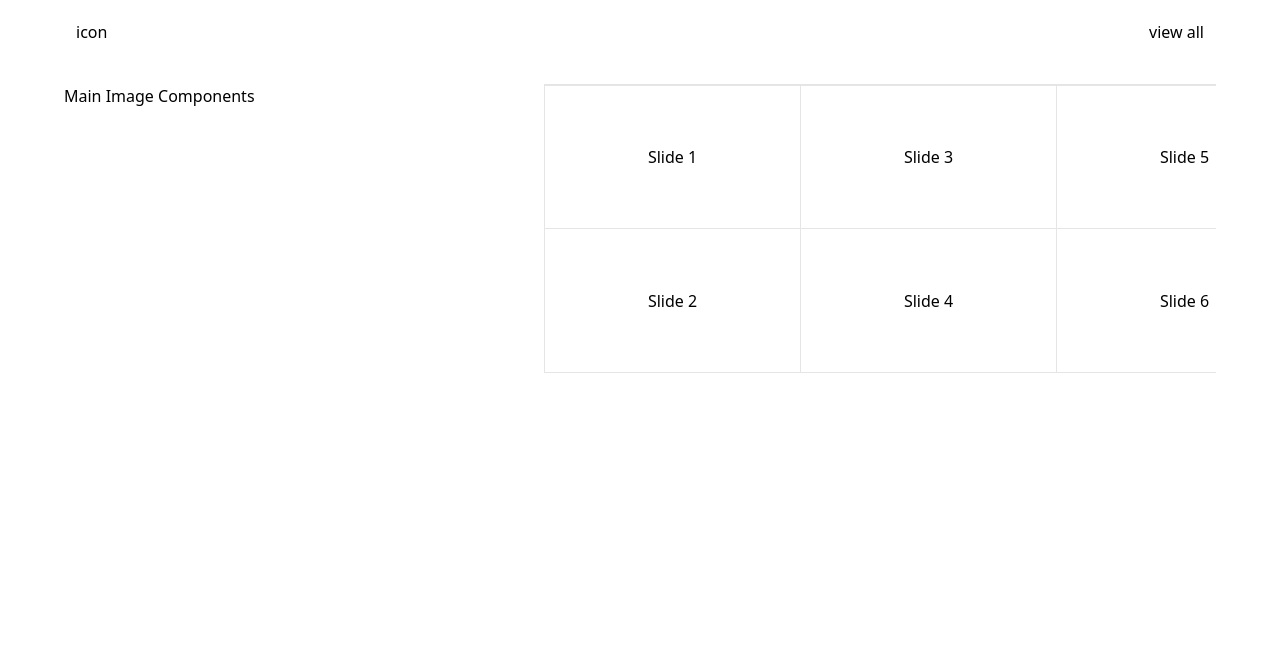
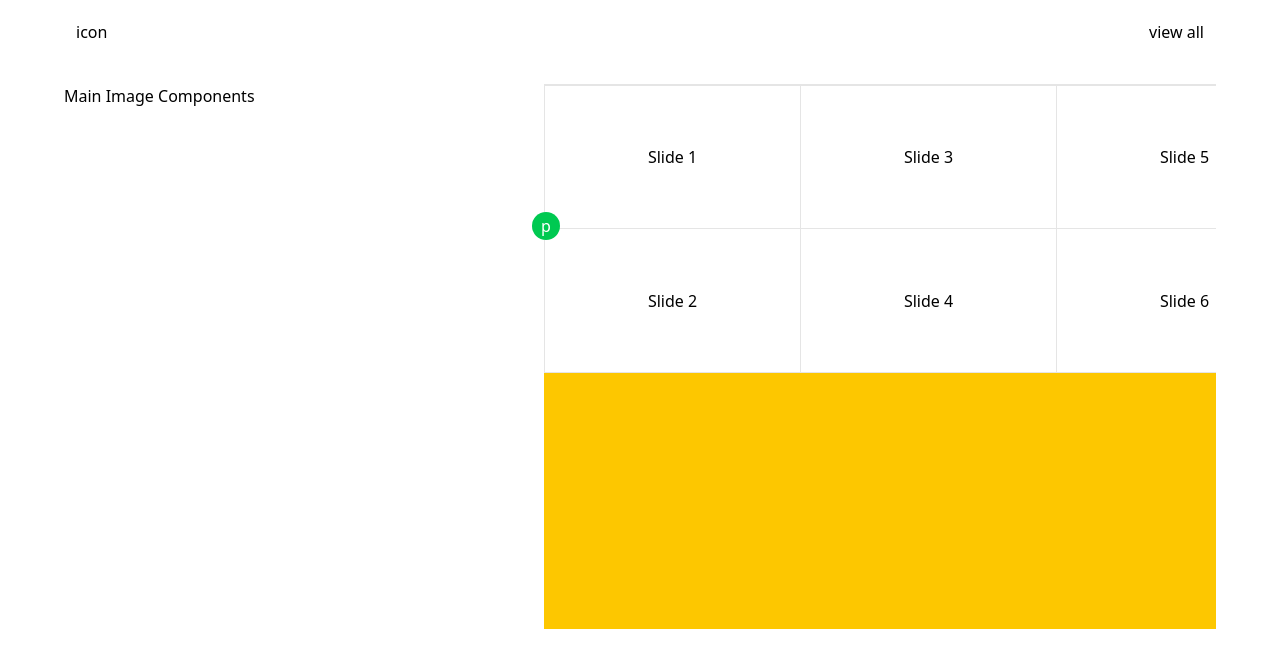
Before and after one commit to addispic/nextrick, a Next.js app: page /tools in a window 1280 px wide. Shown: the top 668 px of the page. Built offline with nearby package versions, Linux system fonts and the light colour scheme.

Commit message:
the end of embla

```diff
--- a/app/components/tools/ToolsSwiper.tsx
+++ b/app/components/tools/ToolsSwiper.tsx
@@ -1,12 +1,21 @@
 "use client";
 import useEmblaCarousel from "embla-carousel-react";
+import { useCallback } from "react";
 
 export default function ToolsSwiper() {
-    const [emblaRef] = useEmblaCarousel({
+    const [emblaRef, emblaApi] = useEmblaCarousel({
         loop: false,
         containScroll: "trimSnaps",
         dragFree: false,
     });
+
+    const scrollPrev = useCallback(() => {
+        if (emblaApi) emblaApi.scrollPrev();
+    }, [emblaApi]);
+
+    const scrollNext = useCallback(() => {
+        if (emblaApi) emblaApi.scrollNext();
+    }, [emblaApi]);
 
     const slides = Array.from({ length: 8 }, (_, i) => `Slide ${i + 1}`);
 
@@ -17,7 +26,8 @@ export default function ToolsSwiper() {
     }
 
     return (
-        <div className="col-span-7">
+        <div className="col-span-7 relative bg-yellow-400">
+            <button onClick={scrollPrev} className="absolute -left-3 top-[8rem] z-50 text-white w-7 aspect-square rounded-full flex items-center justify-center bg-green-500 cursor-pointer">p</button>
             <div className="embla overflow-hidden pb-64" ref={emblaRef}>
                 {/* Outer frame: only top + left */}
                 <div className="embla__container flex border-t border-l border-neutral-200">
@@ -25,7 +35,7 @@ export default function ToolsSwiper() {
                         const isLastCol = colIndex === grouped.length - 1;
                         return (
                             <div key={colIndex} className="embla__slide flex-none w-64">
-                                <div className="grid grid-rows-2">
+                                <div className="grid grid-rows-2 bg-green-400">
                                     {column.map((slide, rowIndex) => {
                                         const isTopRow = rowIndex === 0;
                                         const isBottomRow = rowIndex === column.length - 1;
@@ -34,18 +44,21 @@ export default function ToolsSwiper() {
                                         return (
                                             <div
                                                 key={rowIndex}
-                                                className={`h-36 flex items-center justify-center bg-white
+                                                className={`h-36 w-full relative
+
+                        `}
+                                            >
+                                                <div className={`flex items-center justify-center bg-white
                           transition-all duration-300 ease-in-out
-                          shadow-none hover:scale-105 hover:z-10 hover:shadow-2xl hover:bg-red-500
+                          shadow-none hover:h-56 origin-top hover:z-10 hover:shadow-2xl hover:bg-red-500
                           border-neutral-200
-                          border-r border-b
-                          ${isTopRow ? "border-t" : ""}
+                          border-r border-b absolute left-0 top-0 h-36 w-full ${isTopRow ? "border-t" : ""}
                           ${isLastCol ? "border-r" : ""}
                           ${isBottomRow ? "border-b" : ""}
-                          ${isLastCell ? "border-b border-r" : ""}
-                        `}
-                                            >
-                                                {slide}
+                          ${isLastCell ? "border-b border-r" : ""}`}>
+
+                                                    {slide}
+                                                </div>
                                             </div>
                                         );
                                     })}
```
